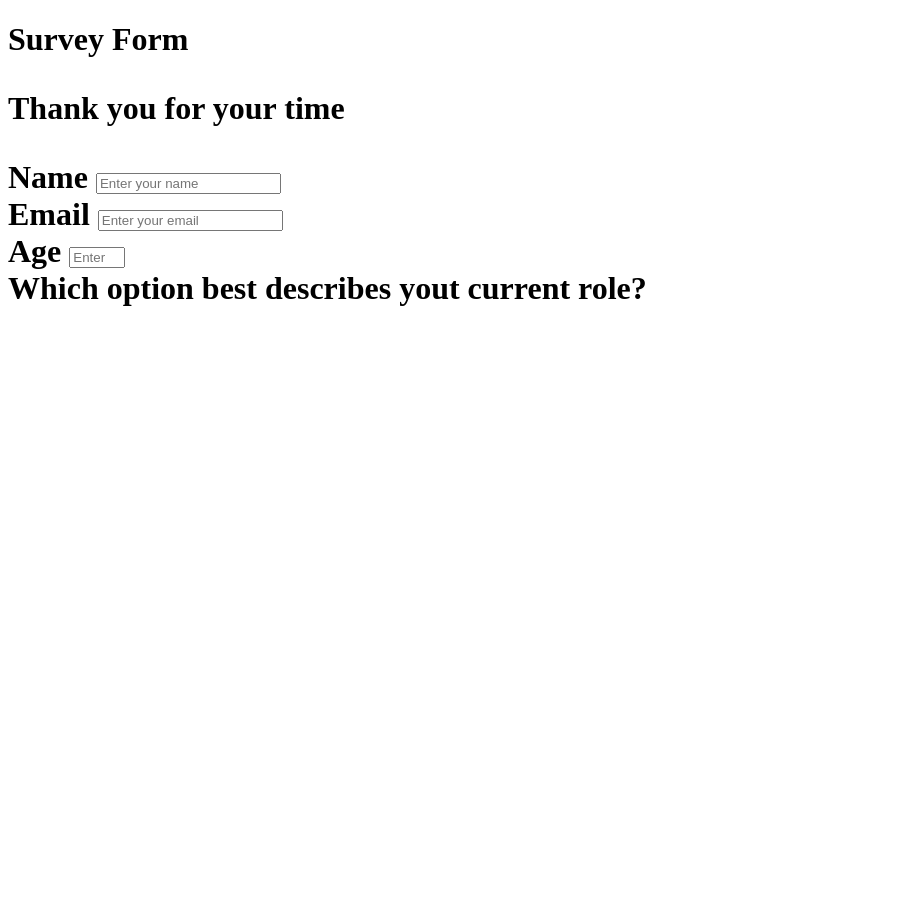
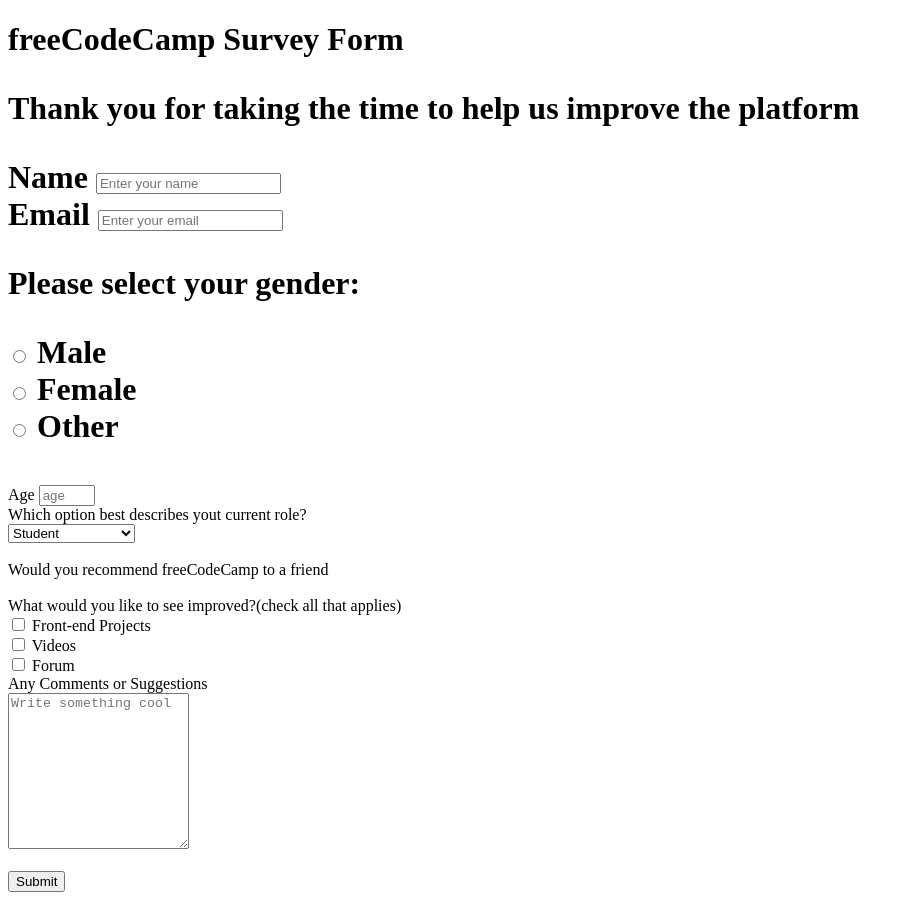
Before and after one commit to ChaloCy/Survey-Cyn-Amadou, a plain HTML site: page index.html in a window 1280 px wide. Shown: the whole page, without its empty margins (0-914 px from the left). Before the commit the page ends 800 px from the top, so only its background shows below. Drawn offline with Linux system fonts and the light colour scheme.

Commit message:
finished the html

```diff
--- a/index.html
+++ b/index.html
@@ -7,8 +7,8 @@
   <body>
     <div id="main">
               <h1 id="title">
-                  Survey Form<h1/>
-                <p  id= "description">Thank you for your time</p>
+                 freeCodeCamp Survey Form<h1/>
+                <p  id= "description">Thank you for taking the time to help us improve the platform</p>
                 <form id="survey-form">
                   <div class="form group">
                <label id="name-label" for="name">Name</label>
@@ -18,14 +18,59 @@
                 <label id="email-label" for="email">Email</label>
                     <input type="email" name="Email" id="email" class="form-control" placeholder="Enter your email" required>
                     </div>
+                   <p>Please select your gender:</p>
+  <input type="radio" id="male" name="gender" value="male">
+  <label for="male">Male</label><br>
+  <input type="radio" id="female" name="gender" value="female">
+  <label for="female">Female</label><br>
+  <input type="radio" id="other" name="gender" value="other">
+  <label for="other">Other</label>
+                </div>
+                <br>
                   <div class="form group">
                 <label id="number-label" for="number">Age</label>
-                    <input type="number" name="Number" id="number" class="form-control" placeholder="Enter your age" min="18" max="40">
+                    <input type="number" name="Number" id="number" class="form-control" placeholder="age" min="18" max="40">
                     </div>
                   <div class="form-group">
-                    <label id="select">Which option best describes yout current role?</label>
-                  <!-- <select id="dropdown" ></select>
-                </div> -->
+                    <label id="selectlabel">Which option best describes yout current role?</label>
+                    <br>
+                   <select id="dropdown" >
+                   	<option value="">Student</option>
+                   	<option value="">Full-Time Job</option>
+                   	<option value="">Full-Time Learner</option>
+                   	<option value="">Other</option>
+                   </select>
+                </div>
+				<br>
+                <div class="form-group">
+                    <label id="radiolabel">Would you recommend freeCodeCamp to a friend</label>
+                    <br>
+
+				<br>
+                 <div class="form-group">
+                    <label id="checkboxes">What would you like to see improved?(check all that applies)</label>
+                    <br>
+                    <input type="checkbox" value="Front-endprojects">
+					<label for="">Front-end Projects</label><br>
+					<input type="checkbox"  value="Videos">
+					<label for="maybe">Videos</label><br>
+					<input type="checkbox"  value="Forums">
+					<label for="notsure">Forum</label>
+                </div>
+
+                <div class="form-group">
+                	<label for="text-area">Any Comments or Suggestions</label>
+                	<br>
+                	<textarea cols="20" rows="10" placeholder="Write something cool"></textarea>
+                </div>
+
+                <br>
+
+                <div class="form-group">
+
+                	<input type="submit" id="submit" />
+                </div>
+
                 </form>
     </div>
                 </body>
```
Also changed, not shown: 1 other file.
